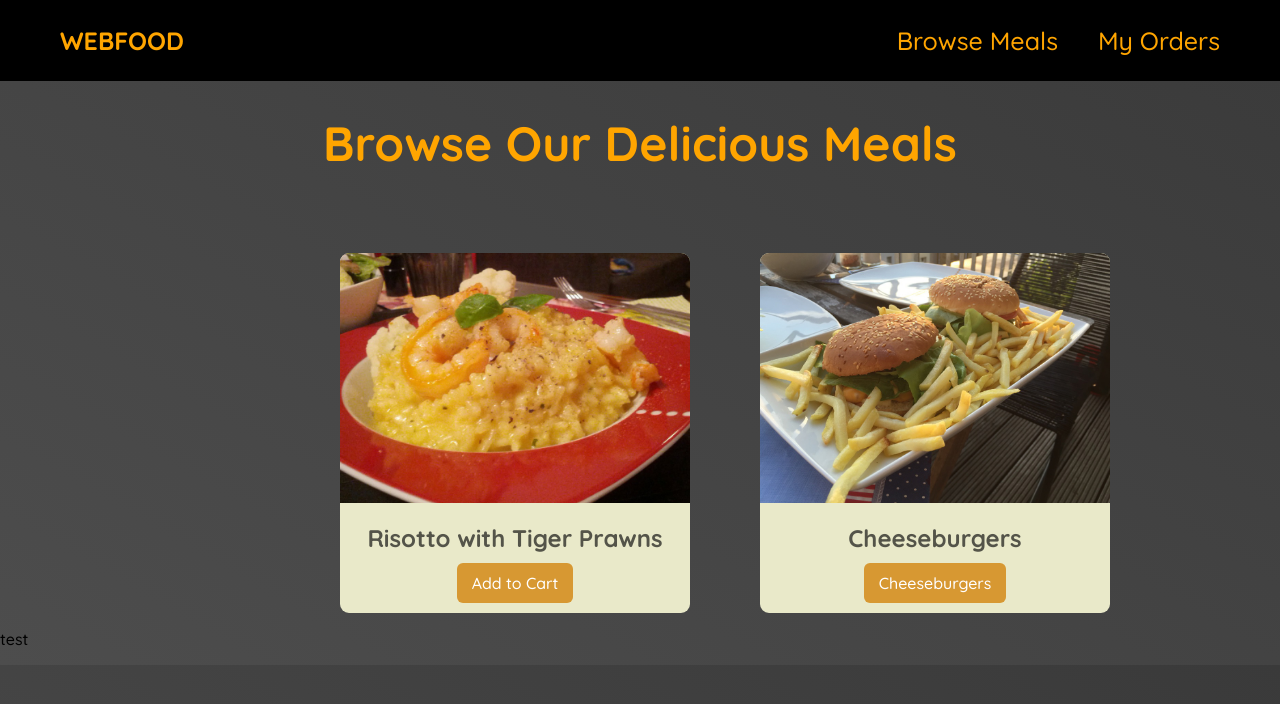
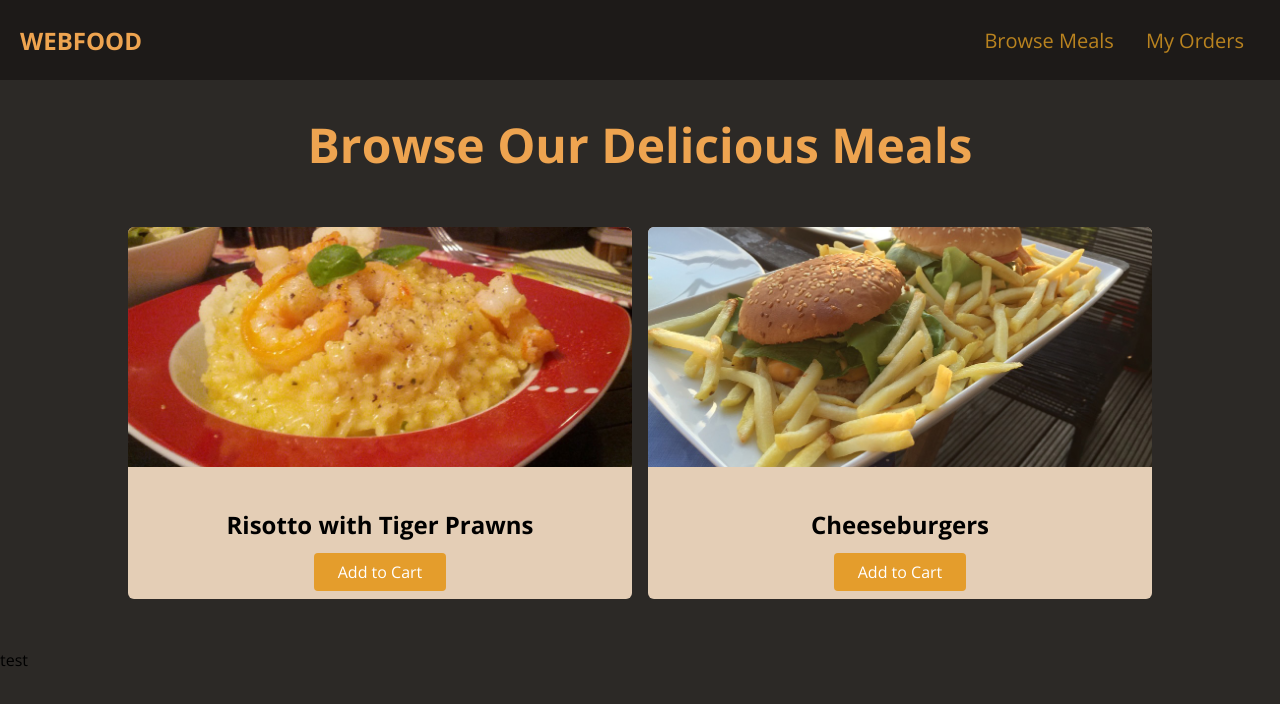
Before and after one commit to Minchae-K/web-dev-study, a plain HTML site: page food/index.html in a window 1280 px wide. Drawn offline with nearby package versions, Linux system fonts and the light colour scheme.

Commit message:
made food web standard

```diff
--- a/food/index.html
+++ b/food/index.html
@@ -2,18 +2,19 @@
 <html lang="en">
   <head>
     <meta charset="UTF-8" />
+    <meta http-equiv="X-UA-Compatible" content="IE=edge" />
+    <meta name="viewport" content="width=device-width" , initial-scale="1.0" />
+    <title>WebFood</title>
+    <link rel="preconnect" href="https://fonts.gstatic.com" />
     <link
-      href="https://fonts.googleapis.com/css2?family=Raleway:wght@700&family=Oleo+Script:wght@700&family=Quicksand:wght@300;500;700&display=swap"
+      href="https://fonts.googleapis.com/css2?family=Open+Sans:wght@400;700&display=swap"
       rel="stylesheet"
     />
-    <link rel="stylesheet" href="styles.css" />
-    <title>Webfood</title>
+    <link rel="stylesheet" href="styles.css">
   </head>
   <body>
-    <header>
-      <div id="page-logo">
-        <a href="/index.html"><strong>WEBFOOD</strong></a>
-      </div>
+    <header id="main-header">
+      <a href="index.html" id="logo">WEBFOOD</a>
       <nav>
         <ul>
           <li>
@@ -27,37 +28,37 @@
     </header>
     <main>
       <h1>Browse Our Delicious Meals</h1>
-      <section id="highlights">
+      <section id="latest-products">
         <ul id="foods">
-          <li>
-            <img
-              src="/images/risotto.jpg"
-              alt="Risotto with Tiger Prawns on the table"
-            />
-            <div class="item-name">
-              <h2>Risotto with Tiger Prawns</h2>
-            </div>
-            <div class="actions">
-              <a href="">Add to Cart</a>
-            </div>
+          <li class="food-item">
+            <article>
+              <img
+                src="images/risotto.jpg"
+                alt="Delicious risotto with tiger prawns"
+              />
+              <div class="food-item-content">
+               <h2>Risotto with Tiger Prawns</h2>
+              <a href="" class="btn">Add to Cart</a>
+              </div>
+            </article>
           </li>
-          <li>
-            <img
-              src="/images/cheeseburgers.jpg"
-              alt="Two Cheeseburgers with potatos"
-            />
-            <div class="item-name">
-              <h2>Cheeseburgers</h2>
-            </div>
-            <div class="actions">
-              <a href="">Cheeseburgers</a>
-            </div>
+          <li class="food-item">
+            <article>
+              <img
+                src="images/cheeseburgers.jpg"
+                alt="Classic cheeseburgers with fries"
+              />
+              <div class="food-item-content">
+               <h2>Cheeseburgers</h2>
+              <a href="" class="btn">Add to Cart</a>
+              </div>
+            </article>
           </li>
         </ul>
       </section>
     </main>
     <footer>
-        <p>test</p>
+      <p>test</p>
     </footer>
   </body>
 </html>
--- a/food/styles.css
+++ b/food/styles.css
@@ -1,89 +1,92 @@
 body {
-    font-family: "Quicksand", sans-serif;
+    font-family: 'Open Sans', sans-serif;
     margin: 0;
-    background: linear-gradient(30deg, rgb(77, 77, 77), rgb(58, 58, 58));
+    background-color: rgb(44, 41, 38);
 }
 
-ul {
-    list-style: none;
-}
-
-header {
-    width: 100%;
-    background-color: black;
-    font-size: 25px;
-    align-items: center;
-    display: flex;
-    justify-content: space-between;
-    position: relative;
-}
-
-#page-logo a {
-    color: orange;
-    text-decoration: none;
-    padding-left: 60px;
-}
-
-
-header ul {
-    padding-right: 60px;
-    display: flex;
-}
-
-header li {
-    margin-left: 40px;
-}
-
-header li a {
-    color: orange;
+a {
     text-decoration: none;
 }
 
-main h1 {
-    font-size: 48px;
-    text-align: center;
-    color: orange;
-    margin-bottom: 80px;
+#main-header {
+    height: 80px;
+    display: flex;
+    justify-content: space-between;
+    align-items: center;
+    background-color: rgb(29, 26, 24);
+    padding: 0 20px;
 }
 
-main li {
-    display: flex;
-    flex-direction: column;
-    justify-content: center;
-    text-align: center;
-    border-radius: 9px;
-    overflow: hidden;
-    width: 350px;
-    background-color: rgb(233, 233, 201);
+#logo {
+    font-size: 24px;
+    font-weight: bold;
+    color: rgb(238, 164, 80);
+    text-transform: uppercase;
 }
 
-#foods {
+#main-header ul {
+    list-style: none;
+    display: flex;
+    margin: 0;
+    padding: 0;
+}
+
+#main-header li {
+    margin: 0 16px;
+}
+
+#main-header nav a {
+    color: rgb(185, 131, 31);
+    font-size: 20px;
+}
+
+#main-header nav a:hover {
+    color: rgb(228, 163, 44);
+}
+
+main h1 {
+    text-align: center;
+    color: rgb(238, 164, 80);
+    font-size: 48px;
+}
+
+#latest-products {
+    width: 80%;
+    margin: 50px auto ;
+}
+
+#latest-products ul {
     display: grid;
     grid-template-columns: 1fr 1fr;
-    width: 50%;
-    gap: 20px 70px;
-    /* align-items: center; */
-    margin: 0 auto 0 auto;
+    gap: 16px;
+    margin: 0;
+    padding: 0;
 }
 
-#foods img {
-    width: 350px;
-    height: 250px;
+.food-item {
+    background-color: rgb(228, 206, 182);
+    border-radius: 6px;
+    overflow: hidden;
+}
+
+.food-item img {
+    height: 240px;
+    width: 100%;
     object-fit: cover;
 }
 
-.item-name h2 {
-    color: rgba(6, 6, 6, 0.657);
+.food-item-content {
+    padding: 16px;
+    text-align: center;
 }
 
-.actions {
-    margin-bottom: 20px;
+.btn {
+    background-color: rgb(228, 157, 44);
+    color: white;
+    border-radius: 4px;
+    padding: 8px 24px;
 }
 
-.actions a {
-    text-decoration: none;
-    padding: 10px 15px 10px 15px;
-    background-color: rgb(215, 152, 50);
-    border-radius: 6px;
-    color: white;
+.btn:hover {
+    background-color: rgb(221, 134, 34);
 }
```
